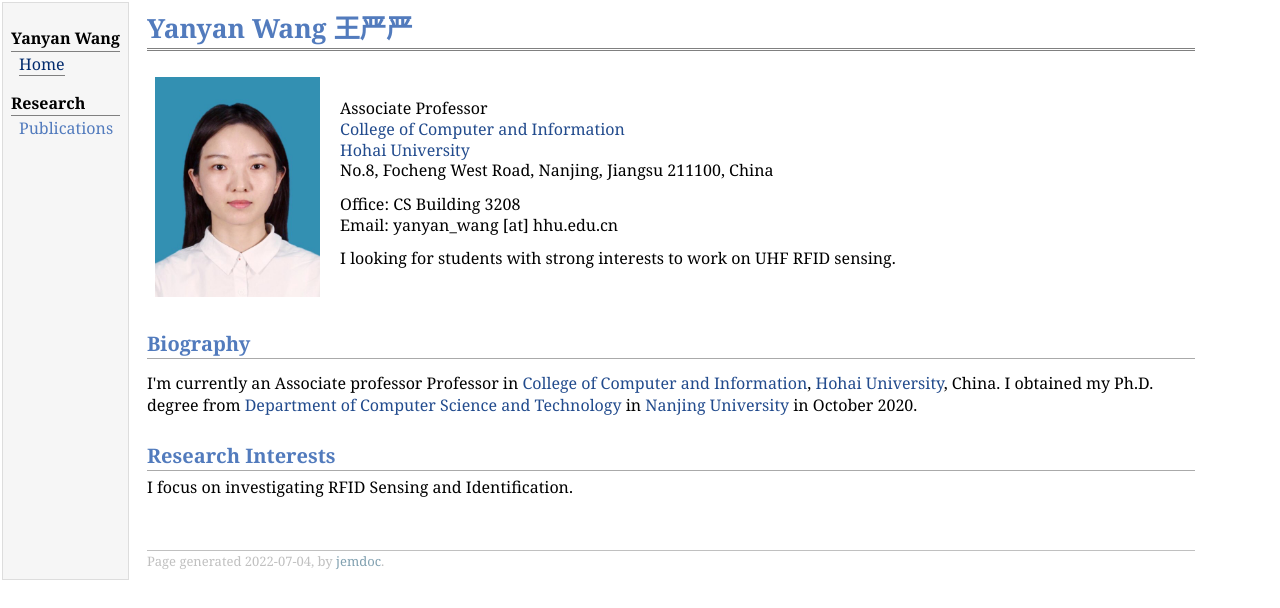
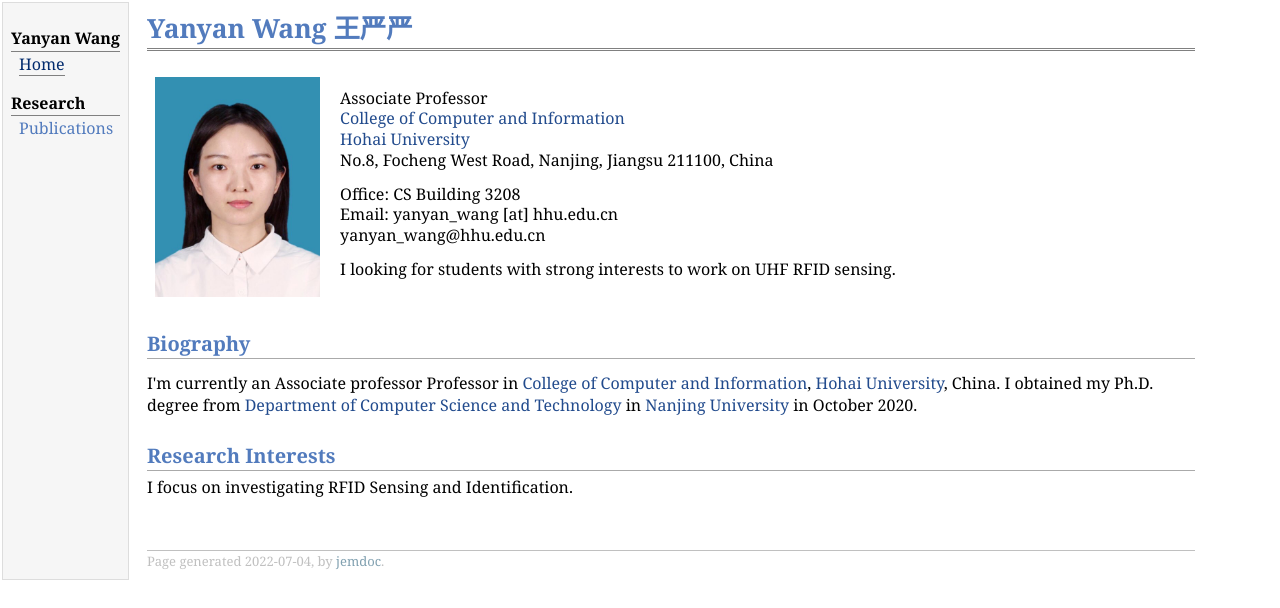
Before and after one commit to tgcf-yanyanwang/yanyanwangad.github.io, a plain HTML site: page index.html in a window 1280 px wide. Drawn offline with Linux system fonts and the light colour scheme.

Commit message:
Update index.html

```diff
--- a/index.html
+++ b/index.html
@@ -33,6 +33,7 @@ No.8, Focheng West Road, Nanjing, Jiangsu 211100, China <br /> </p>
 
 
 Email: yanyan_wang [at] hhu.edu.cn <br />
+<label for="email">yanyan_wang@hhu.edu.cn</label> <br />
 <!--Web: <a href="https://cs.nju.edu.cn/jzheng">https://cs.nju.edu.cn/jzheng</a> <br /></p>
 <p>Find me at  <a href="https://www.linkedin.com/in/jiaqi-zheng-a8a25584/"><img src="img/linkedin.png" alt="linkedin" height="32px" style="vertical-align:middle" /></a>
 <a href="https://github.com/jzheng369"><img src="img/github.png" alt="github" height="32px" style="vertical-align:middle" /></a>
```
